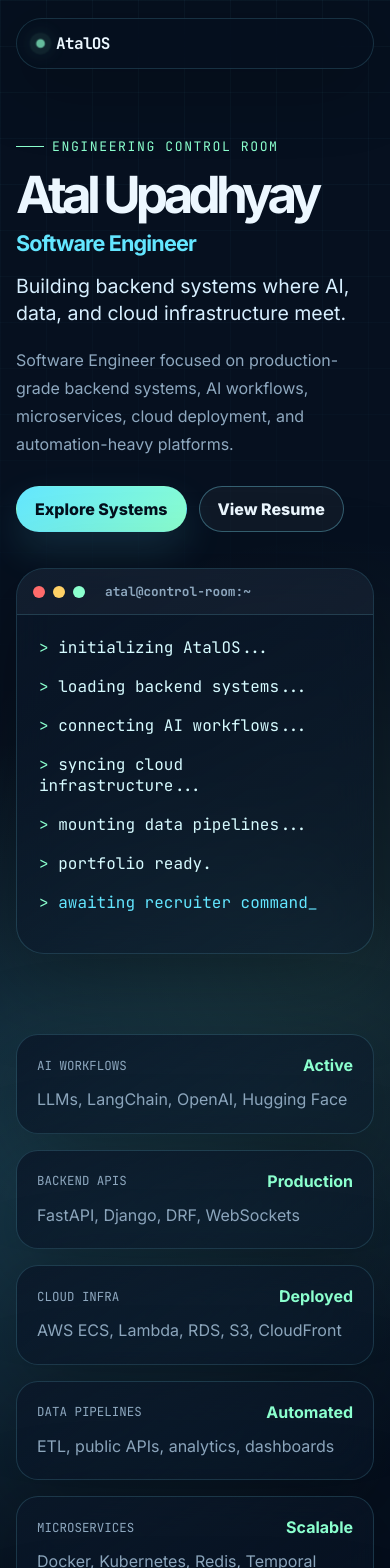
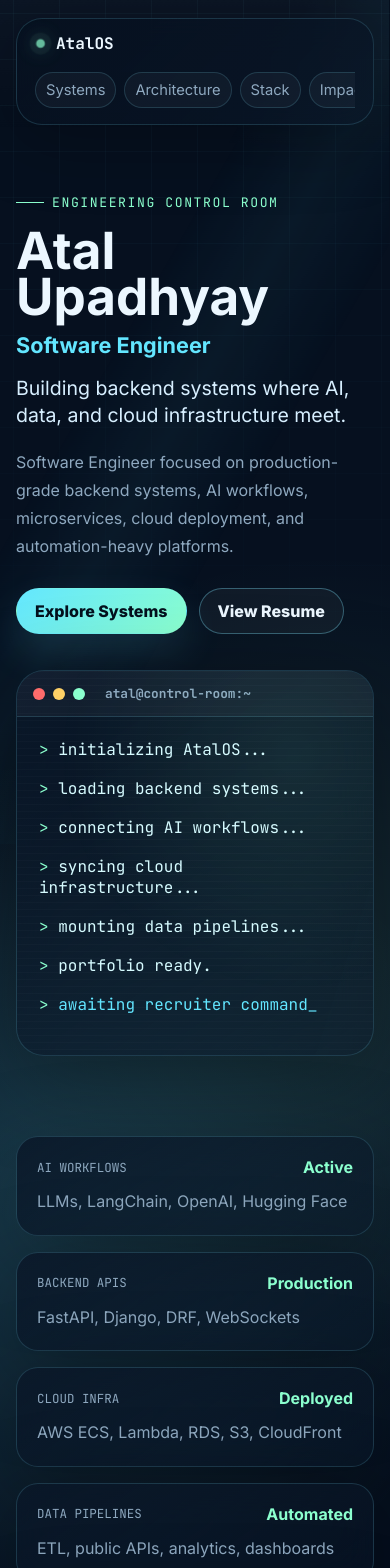
Before and after one commit to atal98/portfolio, a React (Vite) app: page / in a window 390 px wide. Shown: the top 1568 px of the page. Built offline with nearby package versions, Linux system fonts and the light colour scheme.

Commit message:
feat: implement scroll reveal effect for enhanced UI animations

```diff
--- a/src/main.jsx
+++ b/src/main.jsx
@@ -19,6 +19,33 @@ function useBootText(lines) {
   }, [lines])
 
   return visibleLines
+}
+
+function useScrollReveal() {
+  useEffect(() => {
+    const revealTargets = document.querySelectorAll('[data-reveal]')
+
+    if (!('IntersectionObserver' in window)) {
+      revealTargets.forEach((target) => target.classList.add('is-visible'))
+      return undefined
+    }
+
+    const observer = new IntersectionObserver(
+      (entries) => {
+        entries.forEach((entry) => {
+          if (entry.isIntersecting) {
+            entry.target.classList.add('is-visible')
+            observer.unobserve(entry.target)
+          }
+        })
+      },
+      { threshold: 0.16, rootMargin: '0px 0px -72px 0px' }
+    )
+
+    revealTargets.forEach((target) => observer.observe(target))
+
+    return () => observer.disconnect()
+  }, [])
 }
 
 function Navbar() {
@@ -43,7 +70,7 @@ function TerminalHero() {
 
   return (
     <section id="boot" className="hero section-shell">
-      <div className="hero-copy">
+      <div className="hero-copy" data-reveal>
         <div className="eyebrow">Engineering Control Room</div>
         <h1>
           {profile.name}
@@ -57,7 +84,7 @@ function TerminalHero() {
         </div>
       </div>
 
-      <div className="terminal-card" aria-label="AtalOS boot terminal">
+      <div className="terminal-card" aria-label="AtalOS boot terminal" data-reveal>
         <div className="terminal-topbar">
           <span /> <span /> <span />
           <strong>atal@control-room:~</strong>
@@ -76,8 +103,8 @@ function TerminalHero() {
 function StatusDashboard() {
   return (
     <section className="status-grid section-shell" aria-label="System status dashboard">
-      {statusCards.map((card) => (
-        <article className="status-card" key={card.label}>
+      {statusCards.map((card, index) => (
+        <article className="status-card" key={card.label} data-reveal style={{ '--reveal-delay': `${index * 70}ms` }}>
           <div className="status-line">
             <span>{card.label}</span>
             <strong>{card.value}</strong>
@@ -91,7 +118,11 @@ function StatusDashboard() {
 
 function ProjectCard({ project, selected, onSelect }) {
   return (
-    <button className={`project-card ${selected ? 'selected' : ''}`} onClick={() => onSelect(project)}>
+    <button
+      className={`project-card ${selected ? 'selected' : ''}`}
+      onClick={() => onSelect(project)}
+      aria-pressed={selected}
+    >
       <div className="project-meta">
         <span>{project.type}</span>
         <span>{project.status}</span>
@@ -138,13 +169,13 @@ function SystemsSection() {
 
   return (
     <section id="systems" className="section-shell systems-section">
-      <div className="section-heading">
+      <div className="section-heading" data-reveal>
         <div className="eyebrow">/systems</div>
         <h2>Deployed systems, not just projects.</h2>
         <p>Each case study is organized around problem, architecture, ownership, tech choices, and measurable impact.</p>
       </div>
 
-      <div className="command-bar" role="group" aria-label="Project filters">
+      <div className="command-bar" role="group" aria-label="Project filters" data-reveal>
         {['featured', 'all', 'ai', 'cloud'].map((option) => (
           <button key={option} className={filter === option ? 'active' : ''} onClick={() => setFilter(option)}>
             projects --{option}
@@ -164,7 +195,7 @@ function SystemsSection() {
           ))}
         </div>
 
-        <aside className="project-detail-card">
+        <aside className="project-detail-card" data-reveal>
           <div className="detail-header">
             <span>ACTIVE_SYSTEM</span>
             <strong>{selectedProject.role}</strong>
@@ -196,14 +227,14 @@ function ArchitectureSection() {
 
   return (
     <section id="architecture" className="section-shell architecture-section">
-      <div className="section-heading compact">
+      <div className="section-heading compact" data-reveal>
         <div className="eyebrow">/architecture</div>
         <h2>Architecture lab</h2>
         <p>Three systems shown as recruiter-friendly backend flows.</p>
       </div>
       <div className="architecture-grid">
-        {featured.map((project) => (
-          <article className="architecture-card" key={project.id}>
+        {featured.map((project, index) => (
+          <article className="architecture-card" key={project.id} data-reveal style={{ '--reveal-delay': `${index * 90}ms` }}>
             <div className="project-meta">
               <span>{project.title}</span>
               <span>{project.type}</span>
@@ -220,13 +251,13 @@ function ArchitectureSection() {
 function StackSection() {
   return (
     <section id="stack" className="section-shell stack-section">
-      <div className="section-heading compact">
+      <div className="section-heading compact" data-reveal>
         <div className="eyebrow">/stack</div>
         <h2>Technology stack as system layers</h2>
       </div>
       <div className="stack-layers">
         {stackLayers.map((layer, index) => (
-          <article className="stack-layer" key={layer.title} style={{ '--layer-index': index }}>
+          <article className="stack-layer" key={layer.title} data-reveal style={{ '--layer-index': index, '--reveal-delay': `${index * 60}ms` }}>
             <h3>{layer.title}</h3>
             <div className="tool-list">
               {layer.tools.map((tool) => <span key={tool}>{tool}</span>)}
@@ -241,14 +272,14 @@ function StackSection() {
 function ImpactSection() {
   return (
     <section id="impact" className="section-shell impact-section">
-      <div className="section-heading compact">
+      <div className="section-heading compact" data-reveal>
         <div className="eyebrow">/impact</div>
         <h2>Impact wall</h2>
         <p>Numbers that convert resume claims into a quick visual proof-of-work.</p>
       </div>
       <div className="impact-grid">
-        {impactStats.map((stat) => (
-          <article className="impact-card" key={`${stat.number}-${stat.label}`}>
+        {impactStats.map((stat, index) => (
+          <article className="impact-card" key={`${stat.number}-${stat.label}`} data-reveal style={{ '--reveal-delay': `${index * 70}ms` }}>
             <strong>{stat.number}</strong>
             <span>{stat.label}</span>
             <small>{stat.source}</small>
@@ -262,13 +293,13 @@ function ImpactSection() {
 function TimelineSection() {
   return (
     <section className="section-shell timeline-section">
-      <div className="section-heading compact">
+      <div className="section-heading compact" data-reveal>
         <div className="eyebrow">/career-log</div>
         <h2>Career mission log</h2>
       </div>
       <div className="timeline">
-        {timeline.map((item) => (
-          <article className="timeline-item" key={`${item.company}-${item.period}`}>
+        {timeline.map((item, index) => (
+          <article className="timeline-item" key={`${item.company}-${item.period}`} data-reveal style={{ '--reveal-delay': `${index * 70}ms` }}>
             <div>
               <span>{item.period}</span>
               <h3>{item.role}</h3>
@@ -285,7 +316,7 @@ function TimelineSection() {
 function ContactSection() {
   return (
     <section id="contact" className="section-shell contact-section">
-      <div className="contact-card">
+      <div className="contact-card" data-reveal>
         <div>
           <div className="eyebrow">/contact</div>
           <h2>Want to build something production-ready?</h2>
@@ -303,6 +334,8 @@ function ContactSection() {
 }
 
 function App() {
+  useScrollReveal()
+
   return (
     <main>
       <div className="background-grid" />
--- a/src/styles.css
+++ b/src/styles.css
@@ -14,8 +14,10 @@
   --accent: #63e6ff;
   --accent-2: #8bffce;
   --accent-3: #9b8cff;
+  --accent-4: #ff9f6e;
   --warning: #ffd166;
   --shadow: 0 24px 90px rgba(0, 0, 0, 0.34);
+  --shadow-hover: 0 30px 110px rgba(0, 0, 0, 0.46);
   font-family: 'Inter', system-ui, -apple-system, BlinkMacSystemFont, 'Segoe UI', sans-serif;
   font-synthesis: none;
   text-rendering: optimizeLegibility;
@@ -39,6 +41,7 @@ body {
     radial-gradient(circle at 12% 10%, rgba(99, 230, 255, 0.2), transparent 28rem),
     radial-gradient(circle at 84% 8%, rgba(139, 255, 206, 0.11), transparent 26rem),
     radial-gradient(circle at 70% 70%, rgba(155, 140, 255, 0.12), transparent 30rem),
+    radial-gradient(circle at 18% 82%, rgba(255, 159, 110, 0.08), transparent 25rem),
     var(--bg);
   color: var(--text);
 }
@@ -57,6 +60,18 @@ main {
   overflow: hidden;
 }
 
+main::before {
+  content: '';
+  position: fixed;
+  inset: 0;
+  z-index: -1;
+  pointer-events: none;
+  background:
+    linear-gradient(120deg, transparent 0 35%, rgba(99, 230, 255, 0.06) 48%, transparent 62%),
+    linear-gradient(to bottom, rgba(255, 255, 255, 0.035), transparent 18%);
+  animation: ambientSweep 14s ease-in-out infinite alternate;
+}
+
 .background-grid {
   position: fixed;
   inset: 0;
@@ -66,6 +81,24 @@ main {
     linear-gradient(90deg, rgba(126, 231, 255, 0.04) 1px, transparent 1px);
   background-size: 46px 46px;
   mask-image: linear-gradient(to bottom, black, transparent 90%);
+  animation: gridDrift 24s linear infinite;
+}
+
+[data-reveal] {
+  opacity: 0;
+  transform: translateY(22px);
+  transition:
+    opacity 0.7s ease,
+    transform 0.7s cubic-bezier(0.2, 0.8, 0.2, 1),
+    border-color 0.2s ease,
+    background 0.2s ease,
+    box-shadow 0.2s ease;
+  transition-delay: var(--reveal-delay, 0ms);
+}
+
+[data-reveal].is-visible {
+  opacity: 1;
+  transform: translateY(0);
 }
 
 .section-shell {
@@ -86,7 +119,7 @@ main {
   padding: 14px 18px;
   border: 1px solid var(--line);
   border-radius: 999px;
-  background: rgba(6, 16, 31, 0.78);
+  background: linear-gradient(135deg, rgba(6, 16, 31, 0.86), rgba(10, 23, 40, 0.68));
   backdrop-filter: blur(18px);
   box-shadow: 0 16px 70px rgba(0, 0, 0, 0.25);
 }
@@ -97,7 +130,7 @@ main {
   gap: 10px;
   font-family: 'JetBrains Mono', monospace;
   font-weight: 800;
-  letter-spacing: -0.04em;
+  letter-spacing: 0;
 }
 
 .brand-pulse {
@@ -119,6 +152,36 @@ nav {
 
 nav a:hover {
   color: var(--text);
+}
+
+nav a {
+  position: relative;
+  padding: 8px 2px;
+  transition: color 0.2s ease;
+}
+
+nav a::after {
+  content: '';
+  position: absolute;
+  left: 0;
+  right: 0;
+  bottom: 1px;
+  height: 1px;
+  background: linear-gradient(90deg, var(--accent), var(--accent-2));
+  transform: scaleX(0);
+  transform-origin: left;
+  transition: transform 0.2s ease;
+}
+
+nav a:hover::after,
+nav a:focus-visible::after {
+  transform: scaleX(1);
+}
+
+a:focus-visible,
+button:focus-visible {
+  outline: 2px solid var(--accent-2);
+  outline-offset: 4px;
 }
 
 .hero {
@@ -160,7 +223,7 @@ h1 {
   margin-bottom: 18px;
   font-size: clamp(3.2rem, 8vw, 7.9rem);
   line-height: 0.9;
-  letter-spacing: -0.095em;
+  letter-spacing: 0;
 }
 
 h1 span {
@@ -168,7 +231,7 @@ h1 span {
   margin-top: 16px;
   font-size: clamp(1.35rem, 3vw, 2.15rem);
   line-height: 1;
-  letter-spacing: -0.04em;
+  letter-spacing: 0;
   color: var(--accent);
 }
 
@@ -205,7 +268,7 @@ h1 span {
   border-radius: 999px;
   border: 1px solid var(--line-strong);
   font-weight: 800;
-  transition: transform 0.2s ease, border-color 0.2s ease, background 0.2s ease;
+  transition: transform 0.2s ease, border-color 0.2s ease, background 0.2s ease, box-shadow 0.2s ease;
 }
 
 .button:hover,
@@ -221,9 +284,18 @@ h1 span {
   box-shadow: 0 18px 40px rgba(99, 230, 255, 0.14);
 }
 
+.button.primary:hover {
+  box-shadow: 0 20px 54px rgba(99, 230, 255, 0.24);
+}
+
 .button.ghost {
   background: rgba(255, 255, 255, 0.04);
   color: var(--text);
+}
+
+.button.ghost:hover {
+  border-color: rgba(139, 255, 206, 0.46);
+  background: rgba(139, 255, 206, 0.08);
 }
 
 .terminal-card,
@@ -242,9 +314,33 @@ h1 span {
 }
 
 .terminal-card {
+  position: relative;
   min-height: 440px;
   overflow: hidden;
   border-radius: 28px;
+}
+
+.terminal-card::before {
+  content: '';
+  position: absolute;
+  inset: 0;
+  pointer-events: none;
+  background:
+    repeating-linear-gradient(to bottom, rgba(255, 255, 255, 0.035) 0 1px, transparent 1px 7px),
+    radial-gradient(circle at 78% 22%, rgba(139, 255, 206, 0.16), transparent 15rem);
+  opacity: 0.58;
+}
+
+.terminal-card::after {
+  content: '';
+  position: absolute;
+  inset: -45% auto auto -30%;
+  width: 70%;
+  height: 190%;
+  pointer-events: none;
+  background: linear-gradient(90deg, transparent, rgba(99, 230, 255, 0.12), transparent);
+  transform: rotate(18deg);
+  animation: terminalSweep 7s ease-in-out infinite;
 }
 
 .terminal-topbar {
@@ -274,6 +370,8 @@ h1 span {
 }
 
 .terminal-body {
+  position: relative;
+  z-index: 1;
   padding: 28px;
   font-family: 'JetBrains Mono', monospace;
   color: #d6fbff;
@@ -301,8 +399,30 @@ h1 span {
 }
 
 .status-card {
+  position: relative;
+  overflow: hidden;
   border-radius: 22px;
   padding: 20px;
+}
+
+.status-card::after,
+.project-card::after,
+.impact-card::after {
+  content: '';
+  position: absolute;
+  inset: auto 18px 0;
+  height: 2px;
+  background: linear-gradient(90deg, transparent, var(--accent), var(--accent-2), transparent);
+  opacity: 0;
+  transform: scaleX(0.35);
+  transition: opacity 0.2s ease, transform 0.2s ease;
+}
+
+.status-card:hover::after,
+.project-card:hover::after,
+.impact-card:hover::after {
+  opacity: 1;
+  transform: scaleX(1);
 }
 
 .status-line {
@@ -355,7 +475,7 @@ h1 span {
   margin-bottom: 12px;
   font-size: clamp(2.15rem, 5vw, 4.6rem);
   line-height: 0.98;
-  letter-spacing: -0.075em;
+  letter-spacing: 0;
 }
 
 .command-bar {
@@ -367,6 +487,7 @@ h1 span {
   border: 1px solid var(--line);
   border-radius: 22px;
   background: rgba(255, 255, 255, 0.035);
+  box-shadow: inset 0 0 0 1px rgba(255, 255, 255, 0.025);
 }
 
 .command-bar button {
@@ -384,6 +505,7 @@ h1 span {
   background: rgba(99, 230, 255, 0.12);
   border-color: var(--line-strong);
   color: var(--accent);
+  box-shadow: inset 0 0 22px rgba(99, 230, 255, 0.08);
 }
 
 .systems-layout {
@@ -400,18 +522,30 @@ h1 span {
 }
 
 .project-card {
+  position: relative;
+  overflow: hidden;
   cursor: pointer;
   min-height: 258px;
   padding: 20px;
   text-align: left;
   border-radius: 24px;
   color: var(--text);
-  transition: 0.2s ease;
+  transition: transform 0.2s ease, border-color 0.2s ease, background 0.2s ease, box-shadow 0.2s ease;
 }
 
 .project-card.selected {
   border-color: rgba(139, 255, 206, 0.56);
   background: linear-gradient(145deg, rgba(22, 58, 70, 0.9), rgba(10, 23, 40, 0.56));
+}
+
+.project-card:hover,
+.status-card:hover,
+.architecture-card:hover,
+.stack-layer:hover,
+.impact-card:hover,
+.timeline-item:hover {
+  border-color: rgba(126, 231, 255, 0.38);
+  box-shadow: var(--shadow-hover);
 }
 
 .project-meta {
@@ -431,7 +565,7 @@ h1 span {
   margin-bottom: 12px;
   font-size: 1.32rem;
   line-height: 1.18;
-  letter-spacing: -0.04em;
+  letter-spacing: 0;
 }
 
 .project-card p,
@@ -460,12 +594,24 @@ h1 span {
   background: rgba(255, 255, 255, 0.04);
   color: #bfe7f5;
   font-size: 0.78rem;
+  transition: transform 0.2s ease, border-color 0.2s ease, background 0.2s ease;
+}
+
+.project-card:hover .tag-row span,
+.stack-layer:hover .tool-list span {
+  border-color: rgba(139, 255, 206, 0.32);
+  background: rgba(139, 255, 206, 0.07);
 }
 
 .open-link {
   margin-top: 18px;
   color: var(--accent-2);
   font-weight: 800;
+  transition: transform 0.2s ease;
+}
+
+.project-card:hover .open-link {
+  transform: translateX(5px);
 }
 
 .project-detail-card {
@@ -473,6 +619,15 @@ h1 span {
   top: 110px;
   border-radius: 28px;
   padding: 24px;
+  overflow: hidden;
+}
+
+.project-detail-card::before {
+  content: '';
+  position: absolute;
+  inset: 0 0 auto;
+  height: 4px;
+  background: linear-gradient(90deg, var(--accent), var(--accent-2), var(--accent-4));
 }
 
 .detail-header {
@@ -527,6 +682,7 @@ h1 span {
 }
 
 .flow-node {
+  position: relative;
   width: 100%;
   padding: 13px 14px;
   border: 1px solid var(--line-strong);
@@ -534,12 +690,20 @@ h1 span {
   background: rgba(99, 230, 255, 0.075);
   text-align: center;
   font-weight: 800;
+  transition: transform 0.2s ease, border-color 0.2s ease, background 0.2s ease;
+}
+
+.architecture-card:hover .flow-node {
+  border-color: rgba(139, 255, 206, 0.44);
+  background: rgba(139, 255, 206, 0.08);
+  transform: translateY(-1px);
 }
 
 .flow-line {
   padding: 7px 0;
   color: var(--accent-2);
   font-family: 'JetBrains Mono', monospace;
+  animation: flowPulse 1.8s ease-in-out infinite;
 }
 
 .lesson {
@@ -563,6 +727,14 @@ h1 span {
   transform: translateX(calc(var(--layer-index) * 10px));
 }
 
+.stack-layer[data-reveal] {
+  transform: translate(calc(var(--layer-index) * 10px), 22px);
+}
+
+.stack-layer[data-reveal].is-visible {
+  transform: translate(calc(var(--layer-index) * 10px), 0);
+}
+
 .stack-layer h3 {
   margin-bottom: 0;
   color: var(--accent);
@@ -581,6 +753,8 @@ h1 span {
 }
 
 .impact-card {
+  position: relative;
+  overflow: hidden;
   min-height: 210px;
   display: flex;
   flex-direction: column;
@@ -592,7 +766,7 @@ h1 span {
 .impact-card strong {
   font-size: clamp(3rem, 7vw, 5.8rem);
   line-height: 0.88;
-  letter-spacing: -0.09em;
+  letter-spacing: 0;
   background: linear-gradient(135deg, var(--accent), var(--accent-2));
   -webkit-background-clip: text;
   background-clip: text;
@@ -613,14 +787,39 @@ h1 span {
 .timeline {
   display: grid;
   gap: 12px;
+  position: relative;
+}
+
+.timeline::before {
+  content: '';
+  position: absolute;
+  top: 8px;
+  bottom: 8px;
+  left: 13px;
+  width: 1px;
+  background: linear-gradient(to bottom, transparent, var(--line-strong), transparent);
 }
 
 .timeline-item {
+  position: relative;
   display: grid;
   grid-template-columns: 0.8fr 1.2fr;
   gap: 18px;
   border-radius: 22px;
   padding: 20px;
+  margin-left: 28px;
+}
+
+.timeline-item::before {
+  content: '';
+  position: absolute;
+  left: -21px;
+  top: 28px;
+  width: 10px;
+  height: 10px;
+  border-radius: 50%;
+  background: var(--accent-2);
+  box-shadow: 0 0 0 7px rgba(139, 255, 206, 0.08), 0 0 22px rgba(139, 255, 206, 0.45);
 }
 
 .timeline-item span {
@@ -657,7 +856,7 @@ h1 span {
   margin-bottom: 12px;
   font-size: clamp(2rem, 4vw, 4rem);
   line-height: 1;
-  letter-spacing: -0.07em;
+  letter-spacing: 0;
 }
 
 .contact-actions {
@@ -692,6 +891,27 @@ h1 span {
   to { transform: translateY(0); opacity: 1; }
 }
 
+@keyframes ambientSweep {
+  from { transform: translateX(-4%); opacity: 0.65; }
+  to { transform: translateX(4%); opacity: 1; }
+}
+
+@keyframes gridDrift {
+  from { background-position: 0 0; }
+  to { background-position: 46px 46px; }
+}
+
+@keyframes terminalSweep {
+  0%, 28% { transform: translateX(-25%) rotate(18deg); opacity: 0; }
+  42%, 62% { opacity: 1; }
+  100% { transform: translateX(190%) rotate(18deg); opacity: 0; }
+}
+
+@keyframes flowPulse {
+  0%, 100% { opacity: 0.48; transform: translateY(-1px); }
+  50% { opacity: 1; transform: translateY(2px); }
+}
+
 @media (max-width: 1040px) {
   .hero,
   .systems-layout,
@@ -719,10 +939,28 @@ h1 span {
   .nav-shell {
     align-items: flex-start;
     border-radius: 26px;
+    flex-direction: column;
   }
 
   nav {
+    width: 100%;
+    display: flex;
+    gap: 8px;
+    overflow-x: auto;
+    padding-bottom: 2px;
+    scrollbar-width: none;
+  }
+
+  nav::-webkit-scrollbar {
     display: none;
+  }
+
+  nav a {
+    flex: 0 0 auto;
+    padding: 8px 10px;
+    border: 1px solid var(--line);
+    border-radius: 999px;
+    background: rgba(255, 255, 255, 0.035);
   }
 
   .hero {
@@ -747,6 +985,11 @@ h1 span {
     transform: none;
   }
 
+  .stack-layer[data-reveal],
+  .stack-layer[data-reveal].is-visible {
+    transform: translateY(0);
+  }
+
   .terminal-card {
     min-height: 360px;
   }
@@ -759,3 +1002,19 @@ h1 span {
     flex-direction: column;
   }
 }
+
+@media (prefers-reduced-motion: reduce) {
+  *,
+  *::before,
+  *::after {
+    animation-duration: 0.01ms !important;
+    animation-iteration-count: 1 !important;
+    scroll-behavior: auto !important;
+    transition-duration: 0.01ms !important;
+  }
+
+  [data-reveal] {
+    opacity: 1;
+    transform: none;
+  }
+}
```
